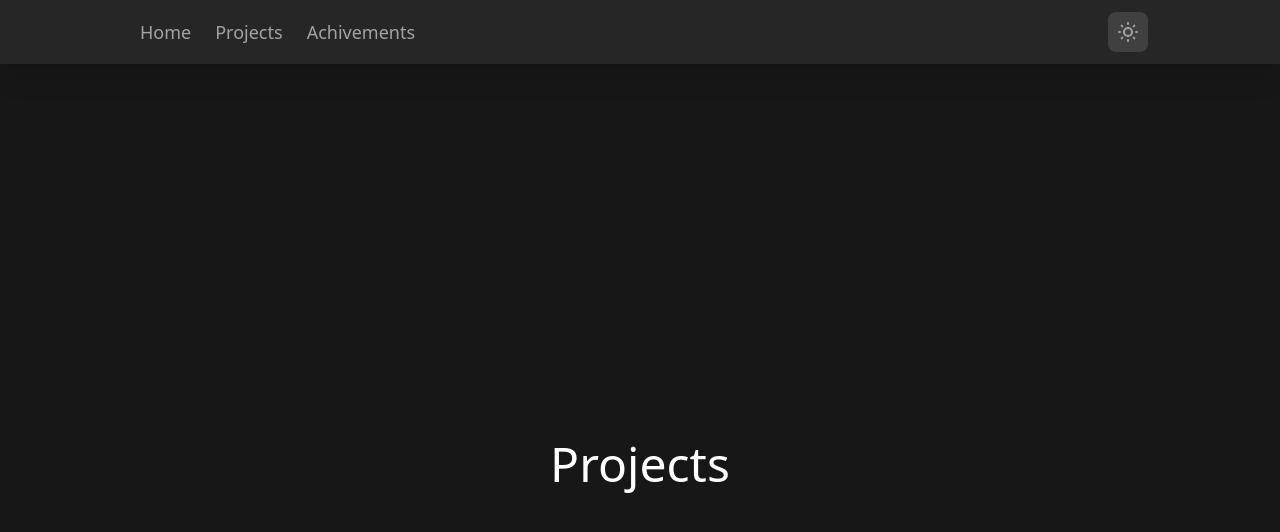
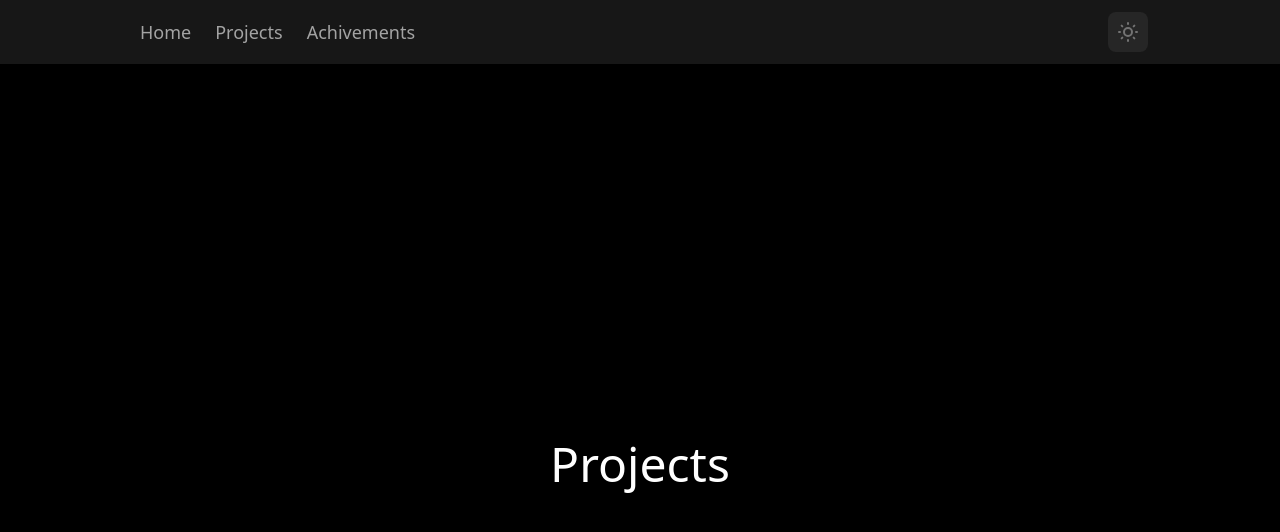
Before and after one commit to Pavitra554/portfolio, a Next.js app: page /Projects in a window 1280 px wide. Shown: the top 532 px of the page. Built offline with nearby package versions, Linux system fonts and the light colour scheme.

Commit message:
✅ Color changes

```diff
--- a/components/NavBar/NavBar.tsx
+++ b/components/NavBar/NavBar.tsx
@@ -36,7 +36,7 @@ const NavBar = () => {
       initial={{ y: -100 }}
       animate={{ y: 0 }}
       transition={{ type: "spring", stiffness: 120 }}
-      className='flex w-full bg-white dark:bg-neutral-800 justify-center p-2 dark:text-neutral-400 text-neutral-900 ease-linear  duration-150 shadow-xl sticky top-0'
+      className='flex w-full bg-neutral-100 dark:bg-neutral-900 justify-center p-2 dark:text-neutral-400 text-neutral-900 ease-linear  duration-150 shadow-xl sticky top-0'
     >
       <nav className='w-full max-w-5xl flex flex-row justify-between items-center'>
         <div className='flex md:hidden'>
@@ -53,7 +53,7 @@ const NavBar = () => {
             whileTap={{scale:0.7}}
             transition={{duration:0.2}}
             onClick={() => dispatch(toggle())}
-            className='py-2 px-2 m-1 bg-neutral-100 dark:bg-neutral-700 dark:hover:bg-neutral-600 hover:bg-neutral-200 rounded-lg text-neutral-600 dark:text-neutral-400 hover:text-neutral-800 dark:hover:text-neutral-200 ease-linear duration-100'
+            className='py-2 px-2 m-1 bg-neutral-200 dark:bg-neutral-800 dark:hover:bg-neutral-700 hover:bg-neutral-300 rounded-lg text-neutral-500 dark:text-neutral-500 hover:text-neutral-800 dark:hover:text-neutral-200 ease-linear duration-100'
           >
             {value ? (
               <SunIcon className='h-6 w-6 ' />
--- a/components/NavBar/NavLink.tsx
+++ b/components/NavBar/NavLink.tsx
@@ -15,8 +15,8 @@ const NavLink:React.FC<props> = ({link,name}) => {
         <motion.a
           whileHover={{scale:1.1}}
           whileTap={{scale:0.9}}
-          transition={{duration:0.3}}
-          className='text-lg font-medium py-1 px-2 m-1 hover:bg-neutral-100 dark:hover:bg-neutral-700 text-neutral-600 dark:text-neutral-400 dark:hover:text-neutral-200 hover:text-neutral-800   rounded-lg cursor-pointer ease-linear duration-100'>
+          transition={{duration:0.1}}
+          className='text-lg font-medium py-1 px-2 m-1 hover:bg-neutral-200 dark:hover:bg-neutral-800 text-neutral-700 dark:text-neutral-400 dark:hover:text-neutral-300 hover:text-neutral-800   rounded-lg cursor-pointer ease-linear duration-100'>
             {name}
         </motion.a>
     </Link>
--- a/layouts/Container.tsx
+++ b/layouts/Container.tsx
@@ -15,7 +15,7 @@ const Container = ({children}:any) => {
         <title>Pavitra.js</title>
         <link rel="icon" href="/favicon.ico" />
       </Head>
-      <main className='dark:bg-neutral-900 bg-white'>
+      <main className='dark:bg-black bg-white'>
         <NavBar/>
         {children}
 
--- a/pages/Achivements.tsx
+++ b/pages/Achivements.tsx
@@ -4,7 +4,7 @@ import Container from '../layouts/Container'
 const Achivements = () => {
   return (
     <Container>
-        <div className='w-full h-screen dark:bg-neutral-900 bg-white flex justify-center items-center ease-linear duration-150 text-5xl dark:text-white'>Achivements</div>
+        <div className='w-full h-screen dark:bg-black bg-white flex justify-center items-center ease-linear duration-150 text-5xl dark:text-white'>Achivements</div>
     </Container>
   )
 }
--- a/pages/Projects.tsx
+++ b/pages/Projects.tsx
@@ -4,7 +4,7 @@ import Container from '../layouts/Container'
 const Projects = () => {
   return (
     <Container>
-      <div className='w-full h-screen dark:bg-neutral-900 bg-white flex justify-center items-center    ease-linear duration-150 text-5xl dark:text-white'>Projects</div>
+      <div className='w-full h-screen dark:bg-black bg-white flex justify-center items-center    ease-linear duration-150 text-5xl dark:text-white'>Projects</div>
     </Container>
   )
 }
--- a/pages/index.tsx
+++ b/pages/index.tsx
@@ -5,7 +5,7 @@ import Container from '../layouts/Container'
 const Home: NextPage = () => {
   return (
     <Container>
-      <div className='w-full h-screen dark:bg-neutral-900 bg-white flex justify-center items-center ease-linear duration-150 text-5xl dark:text-white'>Home</div>
+      <div className='w-full h-screen dark:bg-black bg-white flex justify-center items-center ease-linear duration-150 text-5xl dark:text-white'>Home</div>
     </Container>
   )
 }
```
